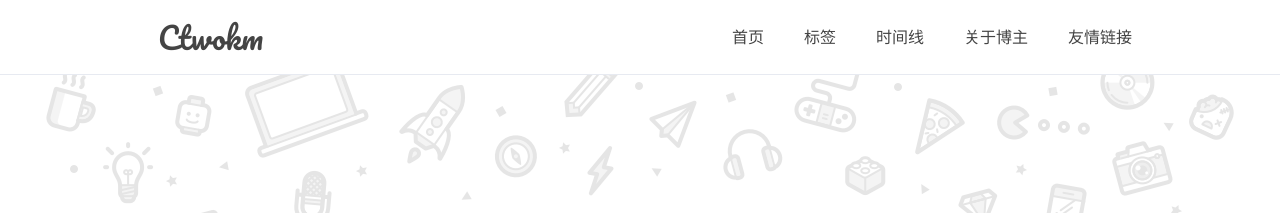
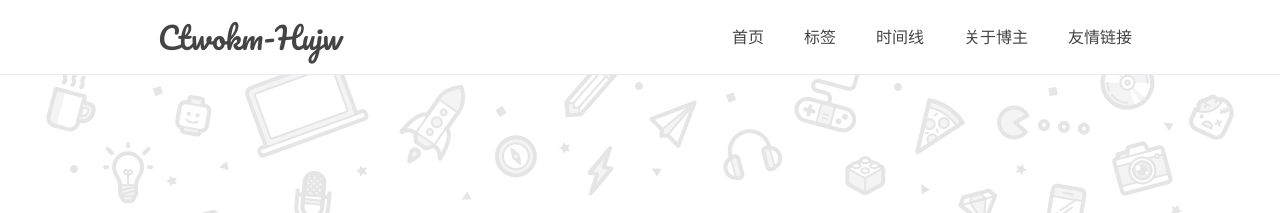
Before and after one commit to Ctwokm/Ctwokm.github.io, a Jekyll site: the page built from index.html, in a window 1280 px wide. Shown: the top 213 px of the page. Built offline with Jekyll 4.4.1, drawn with Linux system fonts in a browser that asks for light colours; comment, search, counter and statistics services are not loaded.

Commit message:
改网站名测试

```diff
--- a/_config.yml
+++ b/_config.yml
@@ -16,7 +16,7 @@ nav: # 最佳体验 六个标签 且最好每个标签不超过4中文字
 author: true
 name: '胡金武'
 NickName: 'Ctwokm'
-webtitle: 'Ctwokm'
+webtitle: 'Ctwokm-Hujw'
 bio: 'your awesome bio'
 about: true
 aboutyou: 'your introduction'
```
